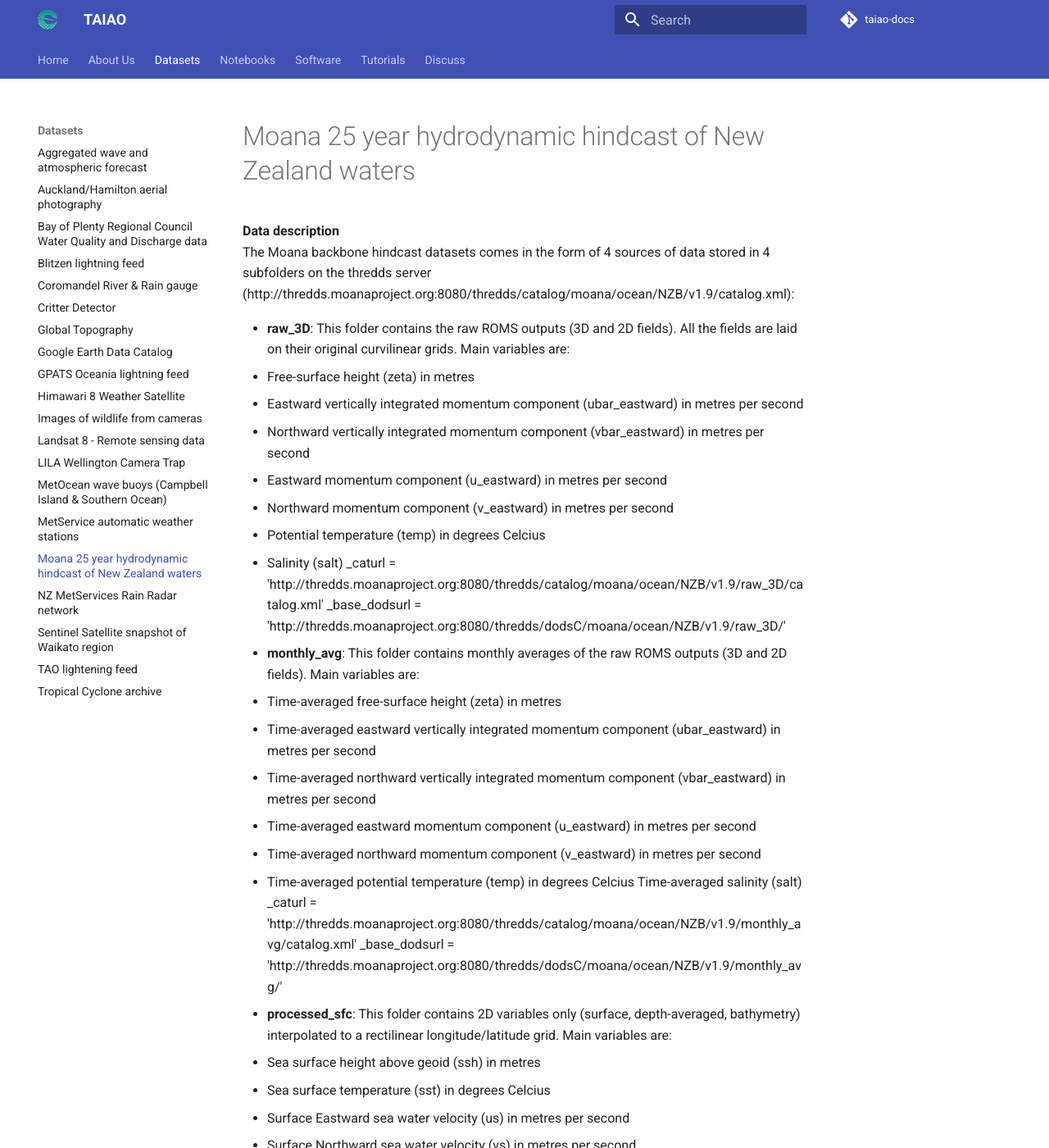
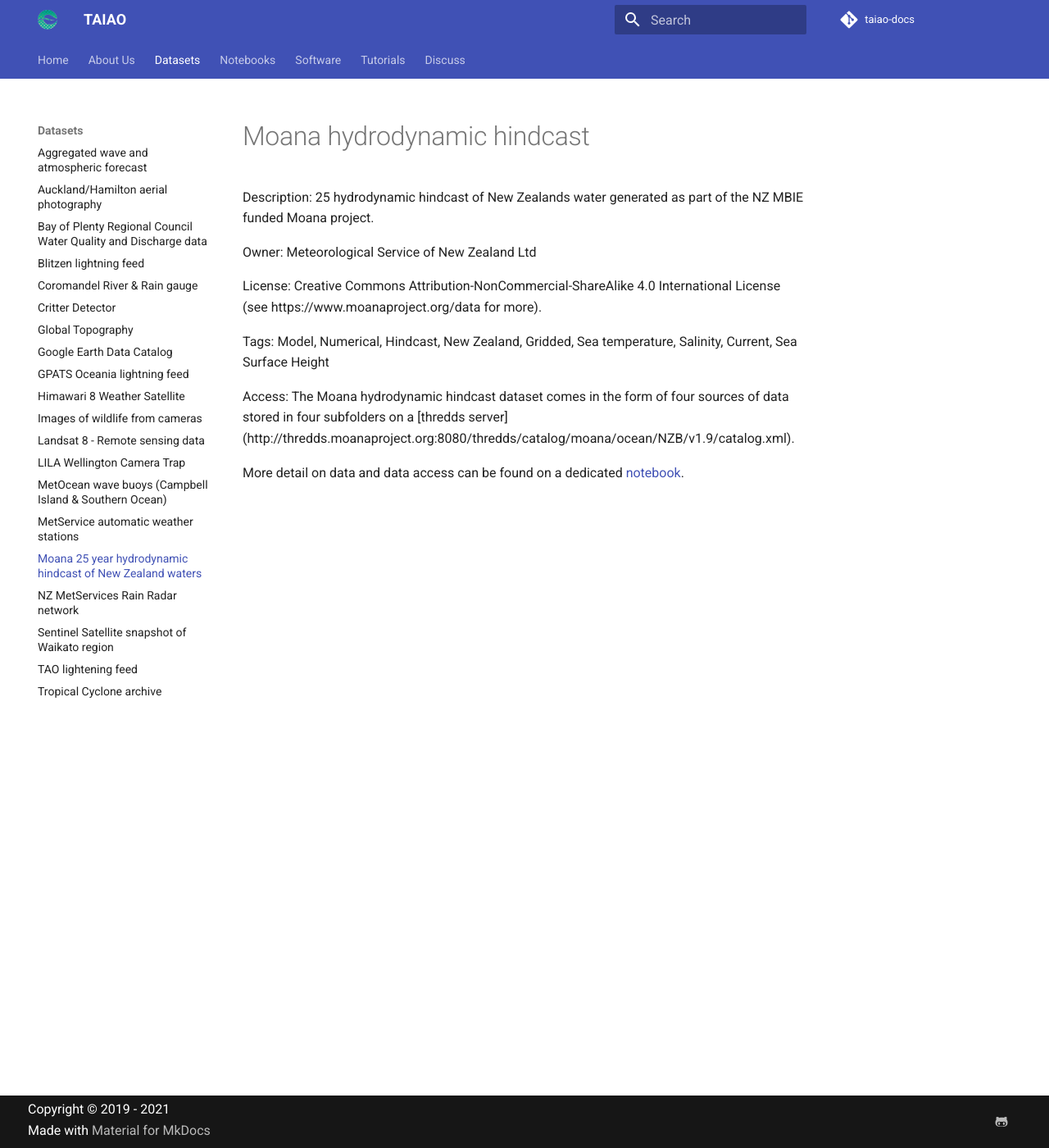
Before and after one commit to taiao/taiao-docs, an MkDocs documentation site: the page built from docs/Datasets/Moana-hydrodynamic-hindcast.md, in a window 1280 px wide and 1400 px high. Shown: the whole window at 82% size. Built offline with MkDocs 1.6.1 and Material for MkDocs 9.7.7, drawn with Linux system fonts in a browser that asks for light colours; comment, search, counter and statistics services are not loaded; some of the changed text lies outside the part shown.

Commit message:
Improving some dataset decriptions

```diff
--- a/docs/Datasets/Moana-hydrodynamic-hindcast.md
+++ b/docs/Datasets/Moana-hydrodynamic-hindcast.md
@@ -1,47 +1,13 @@
+# Moana hydrodynamic hindcast
 
-<strong>Data description</strong><br>
-The Moana backbone hindcast datasets comes in the form of 4 sources of data stored in 4 subfolders on the thredds server (http://thredds.moanaproject.org:8080/thredds/catalog/moana/ocean/NZB/v1.9/catalog.xml):
+Description: 25 hydrodynamic hindcast of New Zealands water generated as part of the NZ MBIE funded Moana project.
 
-* <strong>raw_3D</strong>: This folder contains the raw ROMS outputs (3D and 2D fields). All the fields are laid on their original curvilinear grids. Main variables are:
-  * Free-surface height (zeta) in metres
-  * Eastward vertically integrated momentum component (ubar_eastward) in metres per second
-  * Northward vertically integrated momentum component (vbar_eastward) in metres per second
-  * Eastward momentum component (u_eastward) in metres per second
-  * Northward momentum component (v_eastward) in metres per second
-  * Potential temperature (temp) in degrees Celcius
-  * Salinity (salt)
-_caturl = 'http://thredds.moanaproject.org:8080/thredds/catalog/moana/ocean/NZB/v1.9/raw_3D/catalog.xml'
-_base_dodsurl = 'http://thredds.moanaproject.org:8080/thredds/dodsC/moana/ocean/NZB/v1.9/raw_3D/'
+Owner: Meteorological Service of New Zealand Ltd
 
-* <strong>monthly_avg</strong>: This folder contains monthly averages of the raw ROMS outputs (3D and 2D fields). Main variables are:
+License: Creative Commons Attribution-NonCommercial-ShareAlike 4.0 International License (see https://www.moanaproject.org/data for more).
 
-  * Time-averaged free-surface height (zeta) in metres
-  * Time-averaged eastward vertically integrated momentum component (ubar_eastward) in metres per second
-  * Time-averaged northward vertically integrated momentum component (vbar_eastward) in metres per second
-  * Time-averaged eastward momentum component (u_eastward) in metres per second
-  * Time-averaged northward momentum component (v_eastward) in metres per second
-  * Time-averaged potential temperature (temp) in degrees Celcius
-Time-averaged salinity (salt)
-_caturl = 'http://thredds.moanaproject.org:8080/thredds/catalog/moana/ocean/NZB/v1.9/monthly_avg/catalog.xml'
-_base_dodsurl = 'http://thredds.moanaproject.org:8080/thredds/dodsC/moana/ocean/NZB/v1.9/monthly_avg/'
+Tags: Model, Numerical, Hindcast, New Zealand, Gridded, Sea temperature, Salinity, Current, Sea Surface Height
 
-* <strong>processed_sfc</strong>: This folder contains 2D variables only (surface, depth-averaged, bathymetry) interpolated to a rectilinear longitude/latitude grid. Main variables are:
+Access: The Moana hydrodynamic hindcast dataset comes in the form of four sources of data stored in four subfolders on a [thredds server] (http://thredds.moanaproject.org:8080/thredds/catalog/moana/ocean/NZB/v1.9/catalog.xml).
 
-  * Sea surface height above geoid (ssh) in metres
-  * Sea surface temperature (sst) in degrees Celcius
-  * Surface Eastward sea water velocity (us) in metres per second
-  * Surface Northward sea water velocity (vs) in metres per second
-  * Depth-averaged Eastward sea water velocity (um) in metres per second
-  * Depth-averaged Northward sea water velocity (vm) in metres per second
-Sea floor depth below mean sea level (dep) in metres
-_caturl = http://thredds.moanaproject.org:8080/thredds/catalog/moana/ocean/NZB/v1.9/processed_sfc/catalog.xml'
-_base_dodsurl = 'http://thredds.moanaproject.org:8080/thredds/dodsC/moana/ocean/NZB/v1.9/processed_sfc/'
-
-* <strong>processed_3D</strong>: This folder contains the 3D fields interpolated on a rectilinear longitude/latitude/level 3D grids. Main variables are:
-
-  * Sea water temperature (temp) in degrees Celcius
-  * Sea water absolute salinity (salt) in 1e-3
-  * Eastward sea water velocity (u) in metres per second
-  * Northward sea water velocity (v) in meters per second
-_caturl = 'http://thredds.moanaproject.org:8080/thredds/catalog/moana/ocean/NZB/v1.9/processed_3D/catalog.xml'
-_base_dodsurl = 'http://thredds.moanaproject.org:8080/thredds/dodsC/moana/ocean/NZB/v1.9/processed_3D/'
+More detail on data and data access can be found on a dedicated [notebook](https://github.com/metocean/TAIAO/blob/master/data_connectors/moana_connectors/Moana%20thredds%20server%20connector.ipynb).
```
Also changed, not shown: docs/Datasets/GPATS-Oceania-lightning.md (+7 -5 lines), docs/Datasets/Himawari-8-weather-satellite.md (+8 -2 lines), docs/Datasets/NZ-Radar-dataset.md (+12 -3 lines), docs/Datasets/Tropical-Cyclone-archive.md (+6 -4 lines).
